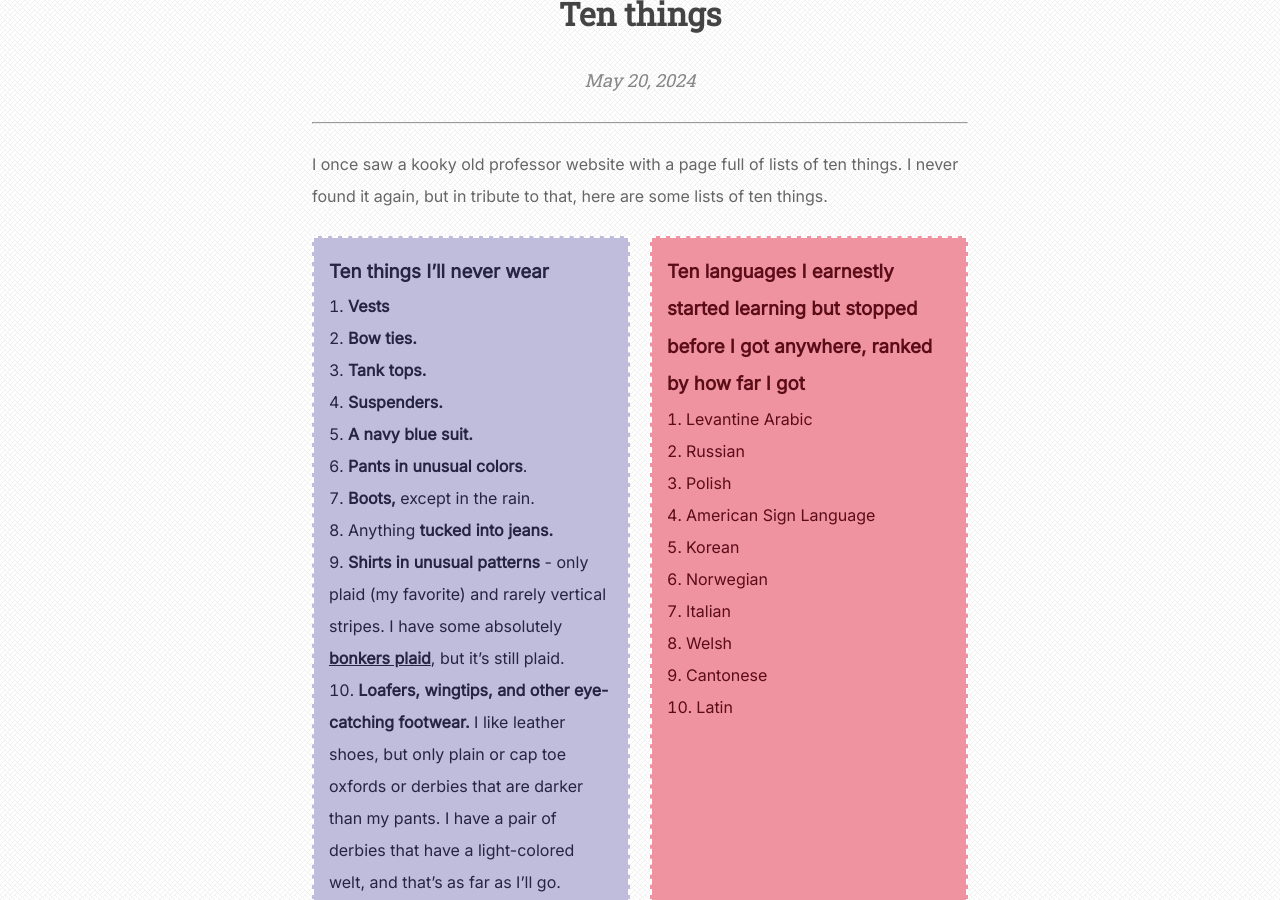
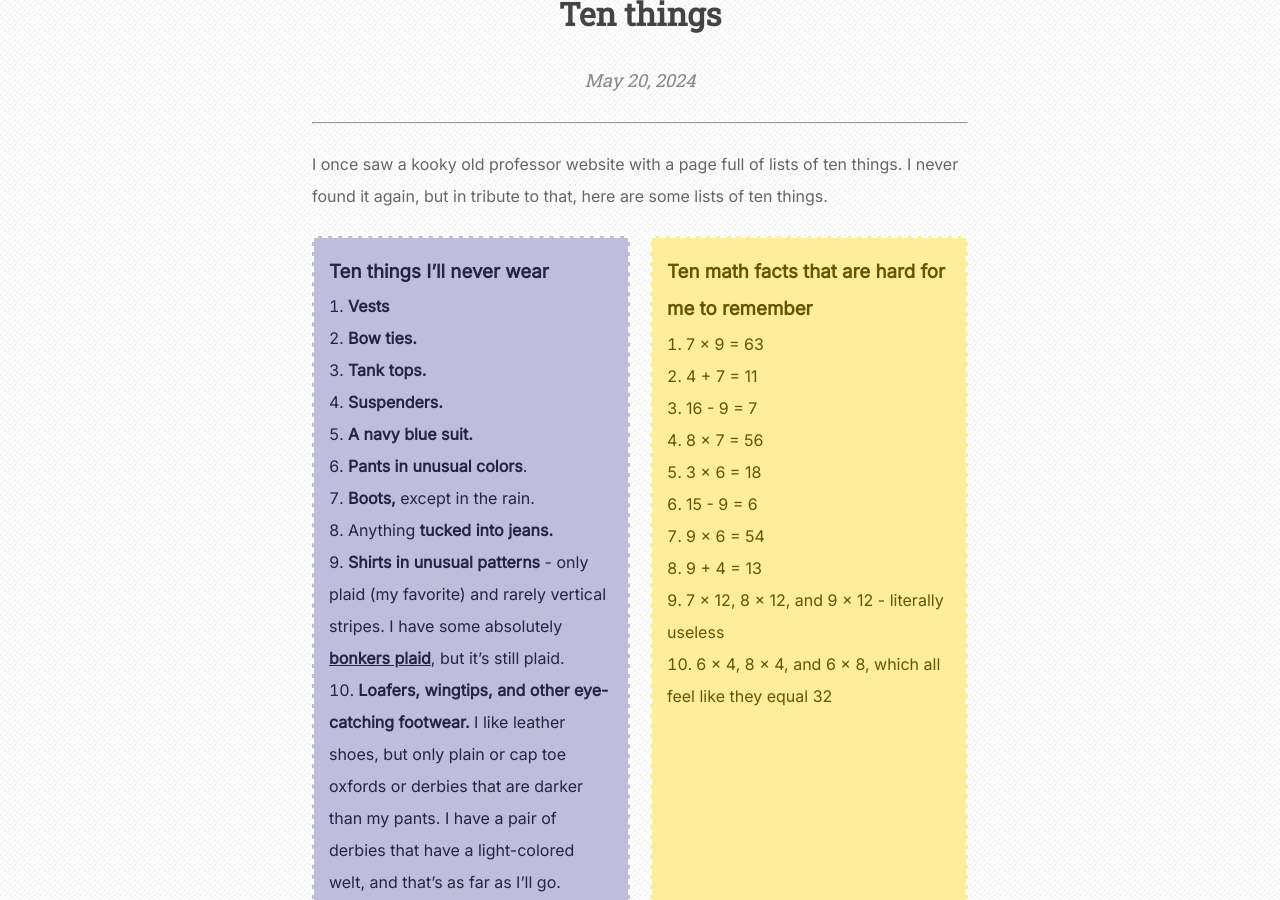
Before and after one commit to theycallmezeal/theycallmezeal.github.io, a Jekyll site: the page built from _posts/2024-05-20-ten-things.md, in a window 1280 px wide and 900 px high, scrolled down 230 px. Built offline with Jekyll 4.4.1, drawn with Linux system fonts in a browser that asks for light colours.

Commit message:
add list

```diff
--- a/_posts/2024-05-20-ten-things.md
+++ b/_posts/2024-05-20-ten-things.md
@@ -21,6 +21,23 @@ I once saw a kooky old professor website with a page full of lists of ten things
 8. Anything **tucked into jeans.**
 9. **Shirts in unusual patterns** - only plaid (my favorite) and rarely vertical stripes. I have some absolutely [bonkers plaid](../images/bonkers-plaid.jpg), but it's still plaid.
 10. **Loafers, wingtips, and other eye-catching footwear.** I like leather shoes, but only plain or cap toe oxfords or derbies that are darker than my pants. I have a pair of derbies that have a light-colored welt, and that's as far as I'll go.
+</div>
+
+<div class="list yellow" markdown=1>
+
+### Ten math facts that are hard for me to remember
+
+1. 7 x 9 = 63
+2. 4 + 7 = 11
+3. 16 - 9 = 7
+4. 8 x 7 = 56
+5. 3 x 6 = 18
+6. 15 - 9 = 6
+7. 9 x 6 = 54
+8. 9 + 4 = 13
+9. 7 x 12, 8 x 12, and 9 x 12 - literally useless
+10. 6 x 4, 8 x 4, and 6 x 8, which all feel like they equal 32
+
 </div>
 
 <div class="list red" markdown=1>
```
